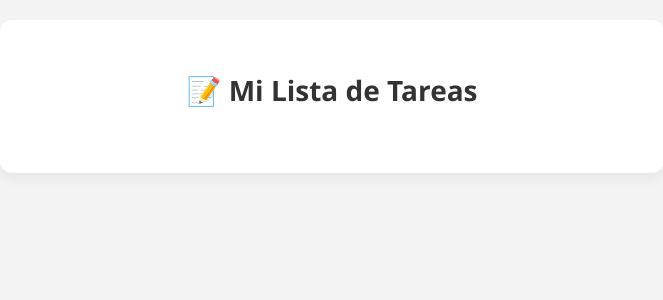
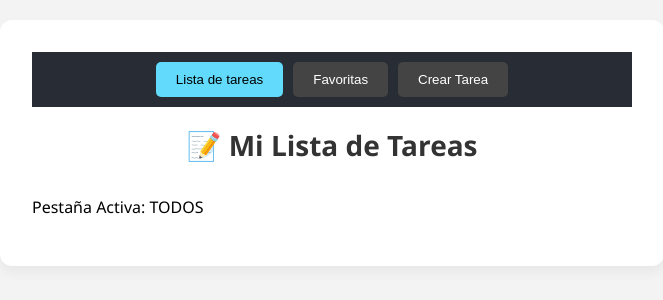
Before and after one commit to soyjuanmacias/react-todo-app-educational, a React (Vite) app: page / in a window 1280 px wide. Shown: the top 300 px of the page, without its empty margins (308-971 px from the left). Built offline with nearby package versions, Linux system fonts and the light colour scheme.

Commit message:
feat(Navigation): create navigation bar

```diff
--- a/src/App.jsx
+++ b/src/App.jsx
@@ -1,9 +1,19 @@
+import { useState } from "react";
 import "./App.css";
+import { Navigation } from "./components/Navigation/Navigation";
+import { Tabs } from "./components/Navigation/Tabs";
+
+const INITAL_TAB = Object.keys(Tabs)[0]; // TODOS
 
 export const App = () => {
+    const [activeTab, setActiveTab] = useState(INITAL_TAB);
+
     return (
         <div className="app-container">
+            <Navigation activeTab={activeTab} setActiveTab={setActiveTab} />
             <h1 className="app-title">📝 Mi Lista de Tareas</h1>
+
+            <p>Pestaña Activa: {activeTab}</p>
         </div>
     );
 };
--- /dev/null
+++ b/src/components/Navigation/Navigation.jsx
@@ -0,0 +1,20 @@
+import { Tabs } from "./Tabs";
+import "./Navigation.css";
+
+export const Navigation = ({ activeTab, setActiveTab }) => {
+    return (
+        <nav className="nav">
+            {Object.entries(Tabs).map(([property, value]) => {
+                return (
+                    <button
+                        key={property}
+                        className={`tab ${activeTab === property ? "active" : ""}`}
+                        onClick={() => setActiveTab(property)}
+                    >
+                        {value}
+                    </button>
+                );
+            })}
+        </nav>
+    );
+};
--- a/src/components/Navigation/Tabs.js
+++ b/src/components/Navigation/Tabs.js
@@ -1,5 +1,5 @@
 export const Tabs = {
-    TODOS: "Lista de Tareas",
+    TODOS: "Lista de tareas",
     FAVORITES: "Favoritas",
     NEW_TODO: "Crear Tarea",
-}
+};
```
